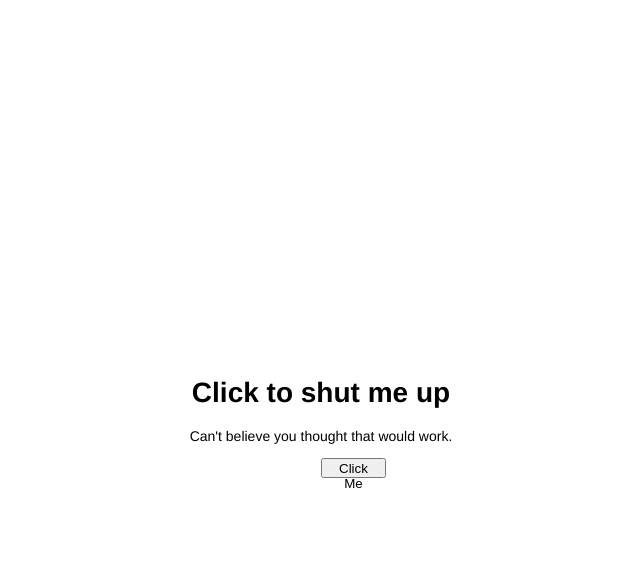
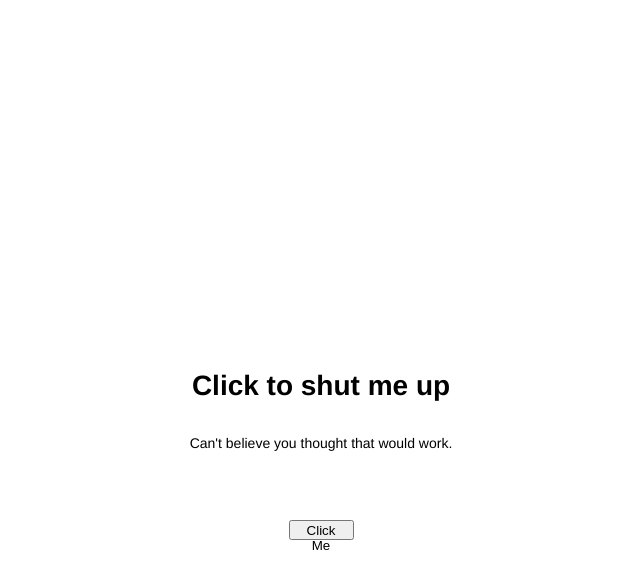
Before and after one commit to sarathrasher/insult-generator, a plain HTML site: page index.html in a window 1280 px wide. Both pictures are taken after a click on the button "Click Me". Shown: the whole page, without its empty margins (327-967 px from the left). Drawn offline with nearby package versions, Linux system fonts and the light colour scheme.

Commit message:
Edited layout and insult order.

```diff
--- a/index.css
+++ b/index.css
@@ -6,17 +6,25 @@ html, body {
 }
 
 body {
-    position: relative;
-    text-align: center;
     display: flex;
+    flex-direction: column;
     justify-content: center;
+}
+
+.main {
+    display: flex;
+    flex-direction: column;
     align-items: center;
+    justify-content: center;
 }
 
 .submit-button {
     position: fixed;
+    top: 50;
+    left: 50;
     width: 65px;
     height: 20px;
+    top: 65%
 }
 
 .hidden {
--- a/index.js
+++ b/index.js
@@ -1,19 +1,18 @@
 var insults = [
     "Can't believe you thought that would work.",
     "You thought that's how you were supposed to click me?",
+    "I'm over here now.",
     "You can't even click me correctly.",
+    "I don't even have eyes and I can tell you're the ugliest person to click me.",
+    "You'll have to do better than that.",
+    "Bet you can't catch me.",
+    "Which one am I?",
+    "You're so pathetic.",
     "I can smell you through the screen.",
-    "I don't even have eyes and I can tell you're the ugliest person to click me.",
-    "You're so pathetic.",
-    "Something",
-    "Something else",
-    "Blah blah blah",
-    "Yadda Yadda Yadda",
-    "Blurgh",
-    "Another one",
-    "Final"
+    "I expected more from you.",
+    "You're so disappointing.",
+    "I'm so tired of you."
 ];
-
 var container = document.querySelector('.main');
 var button = document.querySelector('.submit-button');
 var insult = document.querySelector('.insult');
@@ -104,36 +103,33 @@ function animateDecoyButton(){
     var newq = makeNewPosition();
     var oldq = $('.decoy-button').offset();
     var speed = calcSpeed([oldq.top, oldq.left], newq);
-
     $('.decoy-button').animate({ top: newq[0], left: newq[1] }, speed, function(){
-      animateButton();
+        animateButton();
     });
 };
 
 var handleClick = function () {
     insult.textContent = insults[insultIndex];
-    insultIndex++
+    console.log(insultIndex);
 
-    if (insultIndex > 2 && insultIndex < 5) {
+    if (insultIndex >= 2 && insultIndex < 7) {
         insult.textContent = insults[insultIndex];
         buttonHop(button);
-        insultIndex++
     }
 
-    if (insultIndex > 4 && insultIndex < 6) {
+    if (insultIndex >= 6 && insultIndex < 8) {
         insult.textContent = insults[insultIndex];
         $(document).ready(function(){
             animateButton();
-            insultIndex++;
         });
     }
 
-    if (insultIndex > 5 && insultIndex < insults.length) {
+    if (insultIndex >= 7 && insultIndex < insults.length) {
         $(document).ready(function(){
             animateButton('submit-button');
         });
 
-        for (i = 0; i < 5; i++) {
+        for (i = 0; i < insults.length; i++) {
             insult.textContent = insults[insultIndex];
             var decoyButton = document.createElement('button');
             decoyButton.classList.add('decoy-button');
@@ -143,15 +139,14 @@ var handleClick = function () {
                 animateDecoyButton();
             });
         };
-
-        insultIndex++;
     }
 
     if (insultIndex > insults.length) {
         alert("Thought you would get rid of me that easily?");
-        insultIndex = 0;
+        insultIndex = -1;
+        decoyButton.classList.add('hidden');
     }
-
+    insultIndex++;
 };
 
 button.addEventListener('click', handleClick);
```
